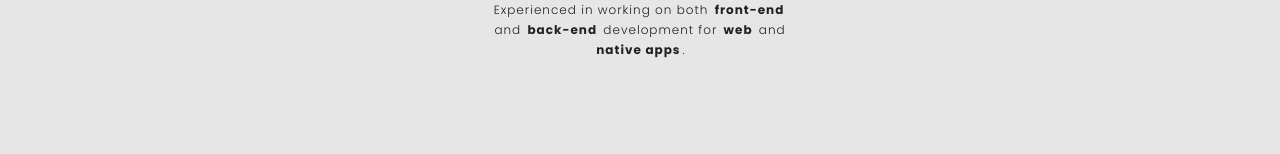
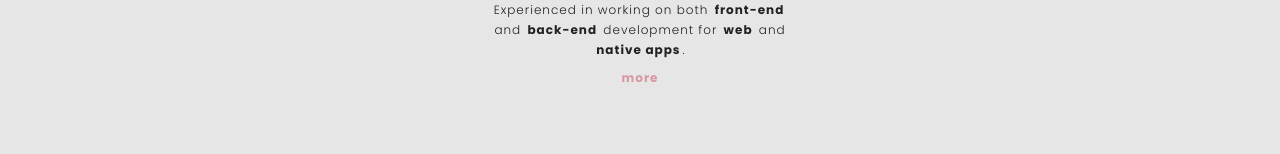
Before and after one commit to luisrrv/portfolio, a React (Create React App) app: page / in a window 1280 px wide. Shown: the part 614-768 px from the top of the page. Built offline with nearby package versions, Linux system fonts and the light colour scheme.

Commit message:
more button

```diff
--- a/src/App.tsx
+++ b/src/App.tsx
@@ -228,6 +228,7 @@ function App({ className, isDarkMode }: IAppProps) {
           aboutMSOn={aboutMSOn}
           aboutMSOff={aboutMSOff}
           opZero={opZero}
+          handleContactMouseOverChange={handleContactMouseOverChange}
         />
         <Projects
           isDark={isDark}
--- a/src/components/About/About.scss
+++ b/src/components/About/About.scss
@@ -290,6 +290,17 @@ $bgDark: #25252a;
                     //     background-image: linear-gradient(#ff8495bb 40%, #00000000 0%) !important;
                     // }
                 }
+                &.more {
+                    color: $lighterRed;
+                    // text-transform: uppercase;
+                    font-weight: bold;
+                    letter-spacing: 1px;
+                    padding: 4px 8px;
+                    &:hover {
+                        cursor: pointer;
+                        color: $lightRed;
+                    }
+                }
             }
         }
     }
--- a/src/components/About/About.tsx
+++ b/src/components/About/About.tsx
@@ -8,9 +8,10 @@ interface AboutProps {
   aboutMSOn: () => void;
   aboutMSOff: () => void;
   opZero: boolean;
+  handleContactMouseOverChange: (isMouseOver: boolean, type: string, element: EventTarget | undefined) => void;
 }
 
-export default function About({ isDark, hideApp, aboutMSOn, aboutMSOff, opZero }: AboutProps) {
+export default function About({ isDark, hideApp, aboutMSOn, aboutMSOff, opZero, handleContactMouseOverChange }: AboutProps) {
   const compClassName = isDark ? 'dark' : 'light';
   const showClassName = opZero ? 'shw' : '';
 
@@ -113,6 +114,28 @@ export default function About({ isDark, hideApp, aboutMSOn, aboutMSOff, opZero }
       aboutMSOff();
     }
   }
+  const handleMouseTrackerEnter = (type:string, element: EventTarget | undefined): any => {
+    // setTimeout(() => {
+      handleContactMouseOverChange(true, type, element);
+    // }, 200);
+  };
+  const handleMouseTrackerLeave = (type:string, element: EventTarget | undefined): any => {
+    // setTimeout(() => {
+      handleContactMouseOverChange(false, type, element);
+    // }, 200);
+  };
+  const addIcon = (element: EventTarget) => {
+    const el = element as HTMLElement;
+    el.classList.add('over');
+    // if(el.classList.contains('github')) setGithubIcon(true);
+    // else if(el.classList.contains('web')) setWebIcon(true);
+  }
+  const removeIcon = (element: EventTarget) => {
+    const el = element as HTMLElement;
+    el.classList.remove('over');
+    // if(el.classList.contains('github')) setGithubIcon(false);
+    // else if(el.classList.contains('web')) setWebIcon(false);
+  }
 
   return (
     <div
@@ -181,6 +204,14 @@ export default function About({ isDark, hideApp, aboutMSOn, aboutMSOff, opZero }
             A <span className='bold'>Software Developer</span> based in Tokyo. <br></br>Experienced
             in working on both  <span className='bold'>front-end</span> and  <span className='bold'>back-end</span> development for  <span className='bold'>web</span> and <span className='bold'>native apps</span>.
           </p>
+          <p
+            className="more"
+            // onClick={(e) => showSkills('front', e.target)}
+            onMouseEnter={(e)=>{handleMouseTrackerEnter('web',e.target); addIcon(e.target);}}
+            onMouseLeave={(e)=>{handleMouseTrackerLeave('web',e.target); removeIcon(e.target)}}
+          >
+            more
+          </p>
         </div>
       </div>
     </div>
--- a/src/components/Projects/Projects.scss
+++ b/src/components/Projects/Projects.scss
@@ -149,6 +149,9 @@ $lighterBlue: #b5bbdf;
 
 @media (max-width: 600px) {
     #projects_container {
+        #work {
+            scroll-margin-top: 64px;
+        }
         h3 {
             font-size: 20px !important;
             line-height: 20px !important;
```
